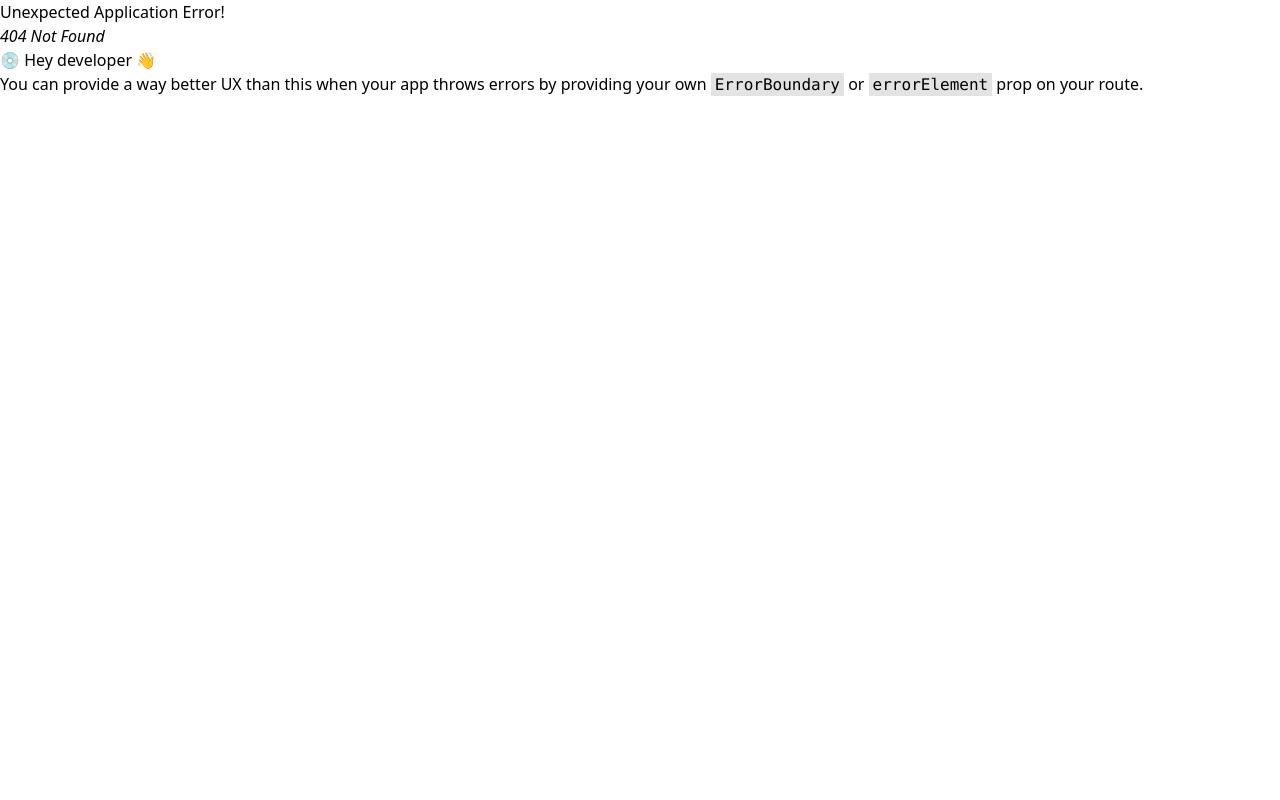
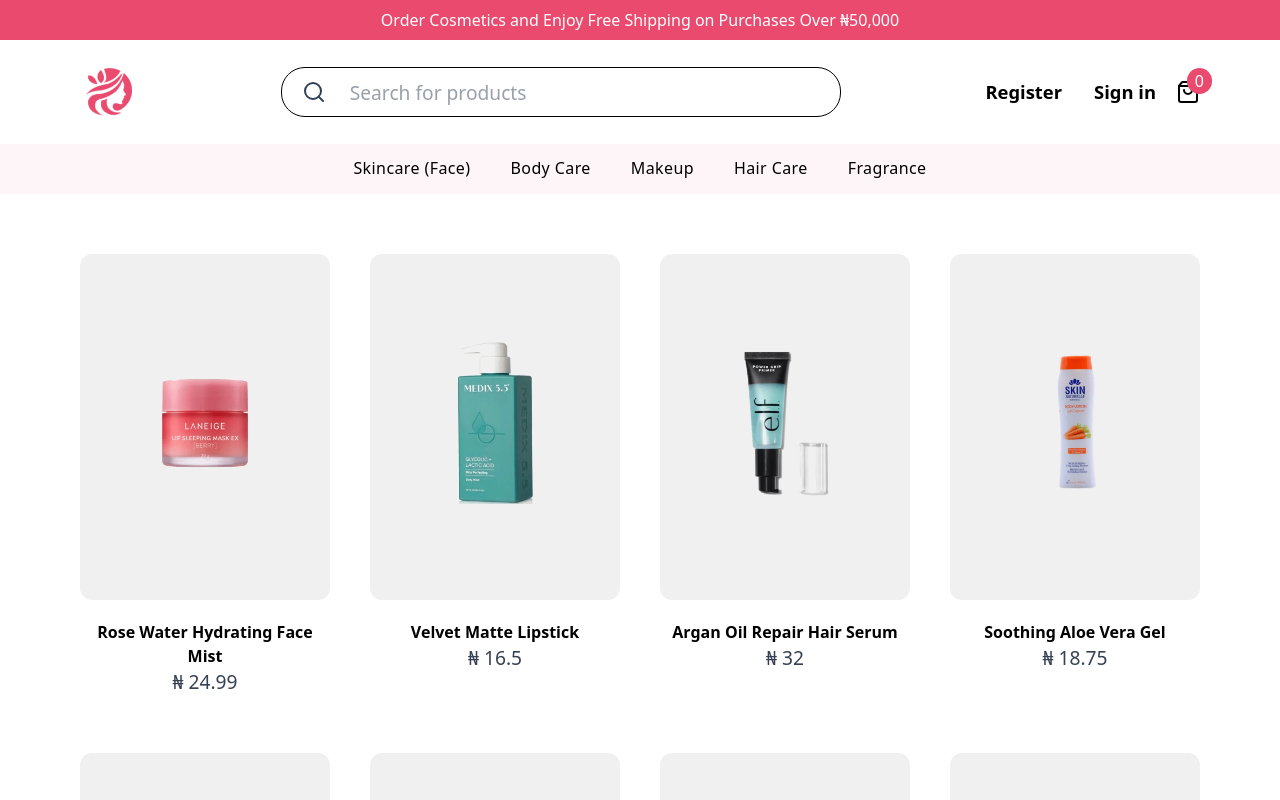
Before and after one commit to Jacbfrancis/debbies-beauty-store, a React (Vite) app: page /search in a window 1280 px wide. Before the commit this address had no page. Shown: the top 800 px of the page. Built offline with nearby package versions, Linux system fonts and the light colour scheme.

Commit message:
implemented search functionality

```diff
--- a/src/components/CartMenu.jsx
+++ b/src/components/CartMenu.jsx
@@ -8,7 +8,7 @@ function CartMenu() {
     <motion.div
       initial={{ x: "90vw" }}
       animate={{ x: 0 }}
-      transition={{ duration: 0.75, ease: easeInOut, type: "tween" }}
+      transition={{ duration: 0.65, ease: easeInOut, type: "tween" }}
       className="w-full h-[100vh] fixed top-0"
       onClick={closeCartMenu}
     >
@@ -39,7 +39,12 @@ function CartMenu() {
           </span>
         </div>
 
-        <div className="text-center mt-15 flex flex-col justify-center items-center gap-8">
+        <motion.div
+          initial={{ y: "100vh" }}
+          animate={{ y: 0 }}
+          transition={{ delay: 0.2, duration: 0.85, ease: easeInOut }}
+          className="text-center mt-20 flex flex-col justify-center items-center gap-8"
+        >
           <span className="w-[20%] m-auto">
             <img src="/images/empty-cart.svg" alt="empty_cart" />
           </span>
@@ -54,7 +59,7 @@ function CartMenu() {
           <button className="bg-[#000] text-[#fff] px-5 py-2.5 rounded-xl">
             Continue Shopping
           </button>
-        </div>
+        </motion.div>
       </div>
     </motion.div>
   );
--- a/src/components/Navbar.jsx
+++ b/src/components/Navbar.jsx
@@ -1,20 +1,26 @@
 import { useState } from "react";
 // eslint-disable-next-line no-unused-vars
 import { motion } from "motion/react";
-import { Link } from "react-router-dom";
+import { Link, Navigate, useNavigate } from "react-router-dom";
 import Navmenu from "./Navmenu";
 import { useNavMenu } from "../store/useNavMenuStore";
 import { Categories } from "../constants/categories";
 import CartMenu from "./CartMenu";
 import { useCartMenu } from "../store/useCartMenuStore";
+import { useSearchQuery } from "../store/useSearchStore";
 
 function Navbar() {
+  const navigate = useNavigate();
+  const [currentHover, setCurrentHover] = useState(null);
+
   const isNavMenuOpen = useNavMenu((state) => state.isNavMenuOpen);
   const openNavMenu = useNavMenu((state) => state.openNavMenu);
-  const [currentHover, setCurrentHover] = useState(null);
 
   const isCartMenuOpen = useCartMenu((state) => state.isCartMenuOpen);
   const openCartMenu = useCartMenu((state) => state.openCartMenu);
+
+  const searchQuery = useSearchQuery((state) => state.searchQuery);
+  const setSearchQuery = useSearchQuery((state) => state.setSearchQuery);
 
   return (
     <nav>
@@ -47,8 +53,14 @@ function Navbar() {
           </Link>
         </span>
 
-        <div className="bg-[#fff] border-1 w-[50%] px-5 hidden rounded-3xl justify-between items-center lg:flex">
-          <span className="inline-block cursor-pointer">
+        <form
+          className="bg-[#fff] border-1 w-[50%] px-5 hidden rounded-3xl justify-between items-center lg:flex"
+          onSubmit={(e) => {
+            e.preventDefault();
+            navigate(`/search`);
+          }}
+        >
+          <button className="inline-block cursor-pointer">
             <svg
               xmlns="http://www.w3.org/2000/svg"
               width="24"
@@ -64,14 +76,16 @@ function Navbar() {
               <path d="m21 21-4.34-4.34" />
               <circle cx="11" cy="11" r="8" />
             </svg>
-          </span>
+          </button>
           <input
             className="text-slate-700 text-[1.2rem] h-[3rem] w-full px-6 focus:outline-none"
             placeholder="Search for products"
             type="text"
             name="search"
+            value={searchQuery}
+            onChange={(e) => setSearchQuery(e.target.value)}
           />
-        </div>
+        </form>
 
         <div className="flex justify-between items-center gap-5">
           <div className="text-[1.15rem] font-semibold hidden lg:flex justify-between items-center gap-8">
@@ -117,8 +131,14 @@ function Navbar() {
           {0}
         </span>
       </div>
-      <div className="bg-[#fdf5f7] px-5 border-1 border-[#e94a6d] flex justify-between items-center lg:hidden">
-        <span className="inline-block">
+      <form
+        className="bg-[#fdf5f7] px-5 border-1 border-[#e94a6d] flex justify-between items-center lg:hidden"
+        onSubmit={(e) => {
+          e.preventDefault();
+          navigate(`/search`);
+        }}
+      >
+        <button className="inline-block cursor-pointer">
           <svg
             xmlns="http://www.w3.org/2000/svg"
             width="24"
@@ -134,14 +154,16 @@ function Navbar() {
             <path d="m21 21-4.34-4.34" />
             <circle cx="11" cy="11" r="8" />
           </svg>
-        </span>
+        </button>
         <input
           className="text-[1.2rem] h-[3rem] w-full px-6 focus:outline-none"
           placeholder="Search for products"
           type="text"
           name="search"
+          value={searchQuery}
+          onChange={(e) => setSearchQuery(e.target.value)}
         />
-      </div>
+      </form>
 
       {isNavMenuOpen && <Navmenu />}
       {isCartMenuOpen && <CartMenu />}
--- a/src/components/QuickView.jsx
+++ b/src/components/QuickView.jsx
@@ -15,7 +15,7 @@ function QuickView() {
 
   return (
     <div
-      className="bg-[#000000a3] h-[100vh] w-full absolute top-0 m-auto flex-col justify-center items-center hidden lg:flex"
+      className="bg-[#000000a3] h-[100vh] w-full absolute top-0 m-auto flex-col justify-center items-center hidden z-50 lg:flex"
       onClick={handleCloseQuickView}
     >
       <div
@@ -29,7 +29,7 @@ function QuickView() {
             </h4>
           </span>
           <span
-            className="hover:bg-[#e94a6d] hover:text-white hover:rounded-full p-1.5 cursor-pointer"
+            className="hover:bg-[#000] hover:text-white hover:rounded-full p-1 cursor-pointer"
             onClick={handleCloseQuickView}
           >
             <svg
@@ -70,6 +70,7 @@ function QuickView() {
                 <input
                   className="text-[#000] text-center font-normal w-[4rem] focus:ring-0 focus:outline-none [appearance:textfield] [&::-webkit-outer-spin-button]:appearance-none [&::-webkit-inner-spin-button]:appearance-none"
                   type="number"
+                  defaultValue={0}
                 />
                 <span className="cursor-pointer">+</span>
               </div>
--- /dev/null
+++ b/src/components/SearchResults.jsx
@@ -0,0 +1,49 @@
+import { useState } from "react";
+import ProductCard from "./ProductCard";
+import { useSearchQuery } from "../store/useSearchStore";
+import { products } from "../ProductsArray";
+
+function SearchResults() {
+  const [currentIndex, setCurrentIndex] = useState(null);
+
+  const searchQuery = useSearchQuery((state) => state.searchQuery);
+
+  const searchResults = products.filter((product) =>
+    product.productName.toLowerCase().includes(searchQuery.toLowerCase())
+  );
+
+  return searchResults.length < 1 || searchResults.length === 0 ? (
+    <div className="text-center px-12 lg:px-20">
+      <span className="w-[30%] mx-auto mt-10 block lg:w-[20%]">
+        <img
+          className="w-full"
+          src="/images/empty_result.png"
+          alt="product_not_found"
+        />
+      </span>
+      <p>
+        No results found for {searchQuery}. Check the spelling or use a
+        different word or phrase.
+      </p>
+    </div>
+  ) : (
+    <div className="grid grid-cols-2 gap-10 mt-15 px-6 lg:px-20 lg:grid-cols-3 xl:grid-cols-4">
+      {searchResults.map((product, index) => (
+        <div
+          key={product.id}
+          className="text-center cursor-pointer"
+          onMouseOver={() => setCurrentIndex(index)}
+          onMouseOut={() => setCurrentIndex(null)}
+        >
+          <ProductCard
+            product={product}
+            currentIndex={currentIndex}
+            index={index}
+          />
+        </div>
+      ))}
+    </div>
+  );
+}
+
+export default SearchResults;
--- /dev/null
+++ b/src/pages/SearchResultsPage.jsx
@@ -0,0 +1,20 @@
+import CategoryHeader from "../components/CategoryHeader";
+import CustomerAssurance from "../components/CustomerAssurance";
+import ProductListing from "../components/ProductListing";
+import QuickView from "../components/QuickView";
+import SearchResults from "../components/SearchResults";
+import { useQuickView } from "../store/useQuickViewStore";
+
+function SearchResultsPage() {
+  const isQuickViewOpen = useQuickView((state) => state.isQuickViewOpen);
+
+  return (
+    <>
+      {isQuickViewOpen && <QuickView />}
+      <SearchResults />
+      <CustomerAssurance />
+    </>
+  );
+}
+
+export default SearchResultsPage;
--- a/src/routes.jsx
+++ b/src/routes.jsx
@@ -1,6 +1,7 @@
 import MainLayout from "./components/MainLayout";
 import Homepage from "./pages/Homepage";
 import CategoriesPage from "./pages/CategoriesPage";
+import SearchResultsPage from "./pages/SearchResultsPage";
 
 export const routes = [
   {
@@ -9,6 +10,7 @@ export const routes = [
     children: [
       { index: true, element: <Homepage /> },
       { path: "/categories/:category", element: <CategoriesPage /> },
+      { path: "/search", element: <SearchResultsPage /> },
     ],
   },
 ];
--- /dev/null
+++ b/src/store/useSearchStore.jsx
@@ -0,0 +1,7 @@
+import { create } from "zustand";
+
+export const useSearchQuery = create((set) => ({
+  searchQuery: "",
+  setSearchQuery: (searchQuery) =>
+    set((state) => ({ ...state, searchQuery: searchQuery })),
+}));
```
Also changed, not shown: public/images/empty_result.png (added).
